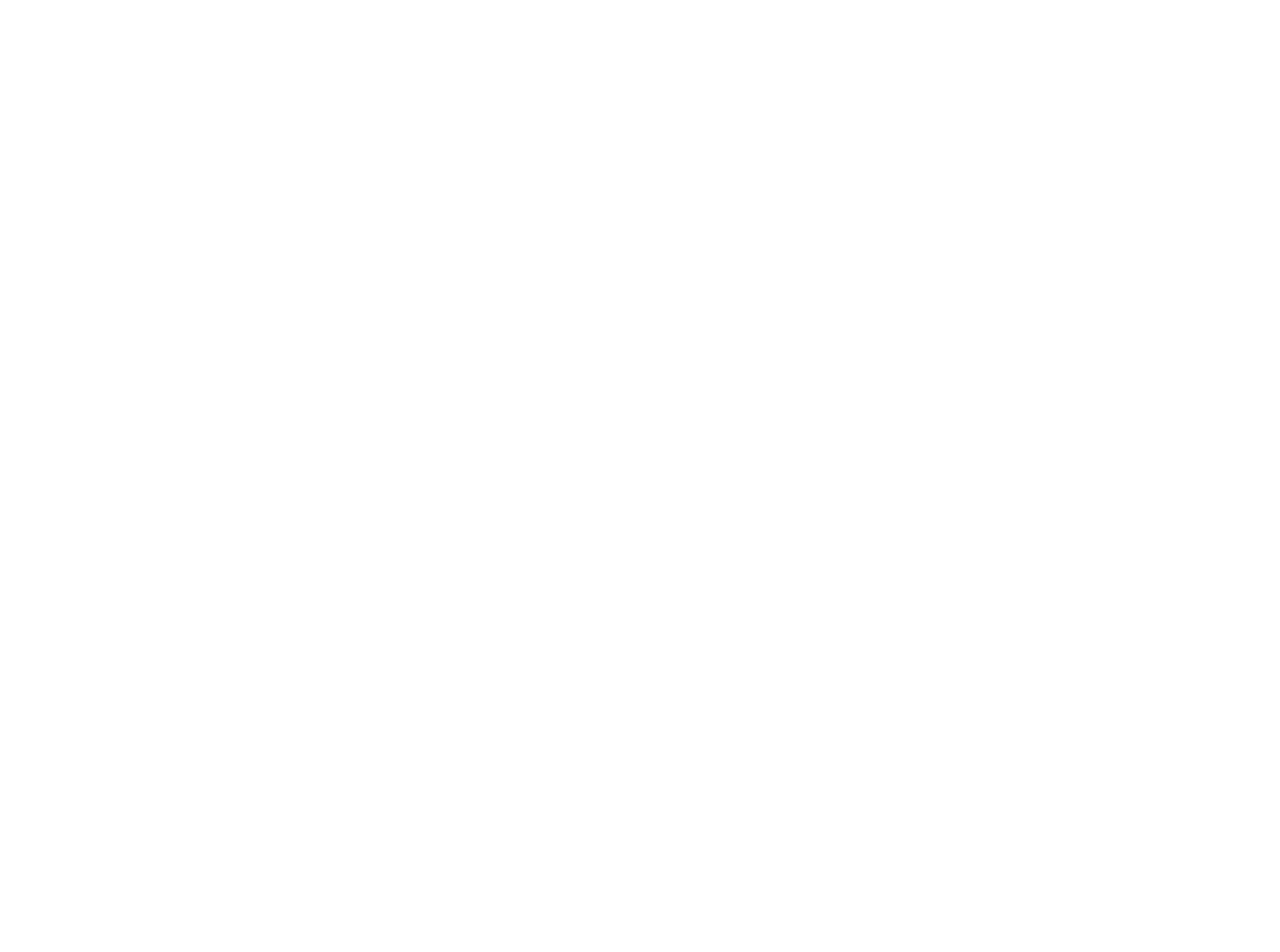
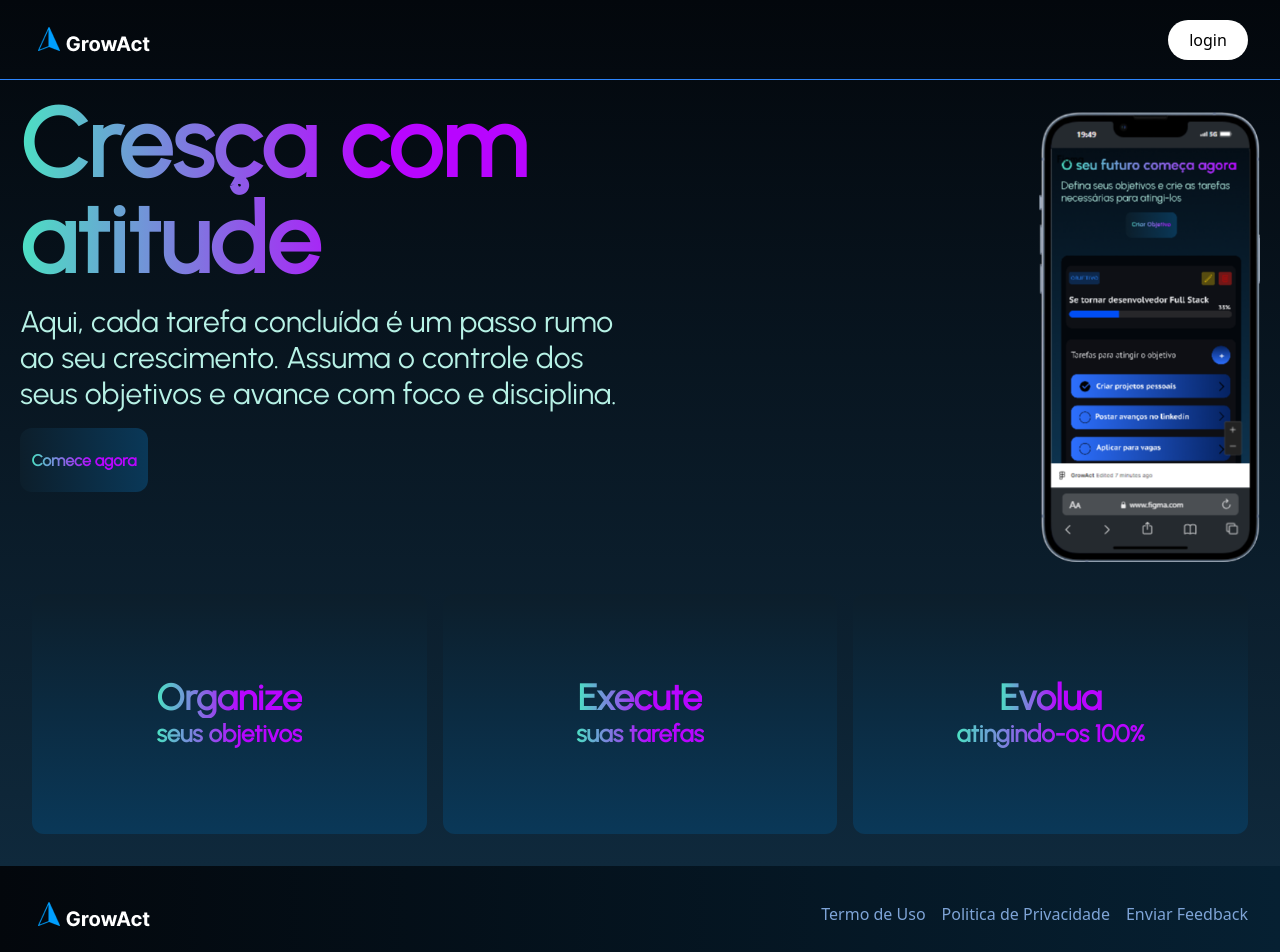
Before and after one commit to Lucas-Viesan/growact, a React (Vite) app: page / in a window 1280 px wide. Shown: the top 952 px of the page. Before the commit the page ends 800 px from the top, so only its background shows below. Built offline with nearby package versions, Linux system fonts and the light colour scheme.

Commit message:
feat: Implementada estrutura e estilização da landing page, ainda precisa de ajustes

```diff
--- a/src/App.tsx
+++ b/src/App.tsx
@@ -1,8 +1,18 @@
 import React from "react";
 import Landing from "./pages/landing/Landing";
+import Footer from "./pages/footer/Footer";
+import { Navbar } from "./pages/navbar/Navbar";
 
 function App() {
-  return <Landing />;
+  return (
+    <>
+      <div className="relative">
+        <Navbar />
+        <Landing />
+        <Footer />
+      </div>
+    </>
+  );
 }
 
 export default App;
--- /dev/null
+++ b/src/pages/footer/Footer.tsx
@@ -0,0 +1,16 @@
+import React from "react";
+
+function Footer() {
+  return (
+    <div className="flex items-center justify-between bg-gradient-to-r from-preto to-azul-denso h-40 w-full lg:bg-gradient-to-r from-preto to-azul-denso lg:h-24 w-full px-4 lg:px-8">
+      <img src="/src/assets/logo-container.png" />
+      <div className="text-azul-acinzentado flex flex-col lg:flex-row lg:space-x-4 space-y-4 lg:space-y-0">
+        <a>Termo de Uso</a>
+        <a>Politica de Privacidade</a>
+        <a>Enviar Feedback</a>
+      </div>
+    </div>
+  );
+}
+
+export default Footer;
--- a/src/pages/landing/Landing.tsx
+++ b/src/pages/landing/Landing.tsx
@@ -1,7 +1,59 @@
 import React from "react";
 
 function Landing() {
-  return <></>;
+  return (
+    <>
+      <div className="flex flex-col bg-gradient-to-b from-preto to-azul-base min-h-screen h-auto pt-24">
+        <div className="flex flex-col lg:flex-row lg:justify-between w-96 lg:w-full h-auto px-5 ">
+          <div className="lg:w-1/2">
+            <h1 className="font-urbanist font-bold text-6xl lg:text-8xl text-gradiente-custom">
+              Cresça com atitude
+            </h1>
+            <p className="lg:w-lg font-urbanist text-azul-gelo text-xl lg:text-3xl text-left mt-4 mb-4">
+              Aqui, cada tarefa concluída é um passo rumo ao seu crescimento.
+              Assuma o controle dos seus objetivos e avance com foco e
+              disciplina.
+            </p>
+            <button className="w-32 h-16 bg-gradient-to-r from-azul-escuro to-azul-profundo rounded-xl">
+              <span className="font-urbanist font-bold text-gradiente-custom text-base">
+                Comece agora
+              </span>
+            </button>
+          </div>
+          <div className=" h-auto flex justify-center lg:justify-between mt-4">
+            <img className="lg:h-[450px]" src="/src/assets/iPhone-13.png" />
+          </div>
+        </div>
+
+        <div className="w-96 lg:w-full h-auto flex flex-col lg:flex-row justify-center items-center gap-4 p-8">
+          <div className="flex flex-col  items-center justify-center w-72 lg:w-[412px] h-36 lg:h-60 bg-gradient-to-b from-azul-escuro to-azul-profundo rounded-xl p-4">
+            <span className="font-urbanist font-bold text-4xl text-gradiente-custom">
+              Organize
+            </span>
+            <span className="font-urbanist font-bold text-2xl text-gradiente-custom">
+              seus objetivos
+            </span>
+          </div>
+          <div className="flex flex-col items-center justify-center w-72 lg:w-[412px] h-36 lg:h-60 bg-gradient-to-b from-azul-escuro to-azul-profundo rounded-xl p-4">
+            <span className="font-urbanist font-bold text-4xl text-gradiente-custom">
+              Execute
+            </span>
+            <span className="flex-col font-urbanist font-bold text-2xl text-gradiente-custom">
+              suas tarefas
+            </span>
+          </div>
+          <div className="flex flex-col items-center justify-center w-72 lg:w-[412px] h-36 lg:h-60 bg-gradient-to-b from-azul-escuro to-azul-profundo rounded-xl p-4">
+            <span className="font-urbanist font-bold text-4xl text-gradiente-custom">
+              Evolua
+            </span>
+            <span className="font-urbanist font-bold text-2xl text-gradiente-custom">
+              atingindo-os 100%
+            </span>
+          </div>
+        </div>
+      </div>
+    </>
+  );
 }
 
 export default Landing;
--- /dev/null
+++ b/src/pages/navbar/Navbar.tsx
@@ -0,0 +1,12 @@
+import React from "react";
+
+export function Navbar() {
+  return (
+    <div className="absolute top-0 left-0 flex items-center justify-between bg-transparent h-20 w-full border-b border-azul-destaque px-4 lg:px-8 ">
+      <img src="/src/assets/logo-container.png" />
+      <button className="bg-branco w-16 h-8 lg:w-20 lg:h-10 rounded-3xl">
+        login
+      </button>
+    </div>
+  );
+}
--- a/tailwind.config.js
+++ b/tailwind.config.js
@@ -9,6 +9,7 @@
         azul: {
           // Tons da 1ª página
           base: "#0F293C",
+          intenso: "#0C0D46",
           escuro: "#0C1E2B",
           profundo: "#0A3858",
           claro: "#4CE0C3",
@@ -34,6 +35,7 @@
 
         // Cores adicionais
         preto: "#03070C",
+        branco: "#ffffff",
         lilas: "#B805FF",
         bege: "#574C10",
         vermelho: "#661818",
@@ -46,5 +48,15 @@
       },
     },
   },
-  plugins: [],
+  plugins: [
+    function ({ addUtilities }) {
+      addUtilities({
+        ".text-gradiente-custom": {
+          backgroundImage: "linear-gradient(to right, #4CE0C3 0%, #B805FF 58%)",
+          WebkitBackgroundClip: "text",
+          WebkitTextFillColor: "transparent",
+        },
+      });
+    },
+  ],
 };
```
Also changed, not shown: src/assets/iPhone-13.png (added), src/assets/logo-container.png (added).
